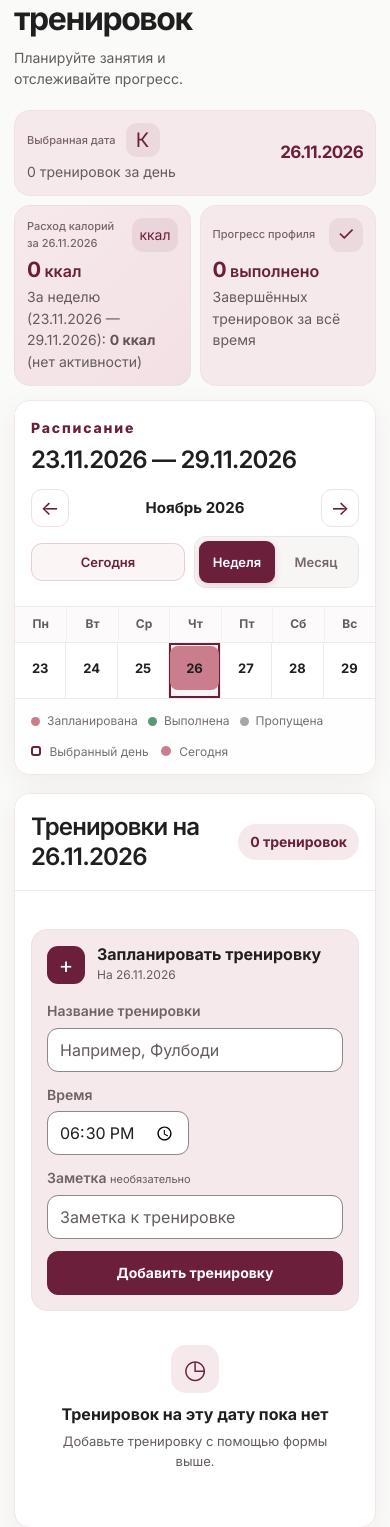
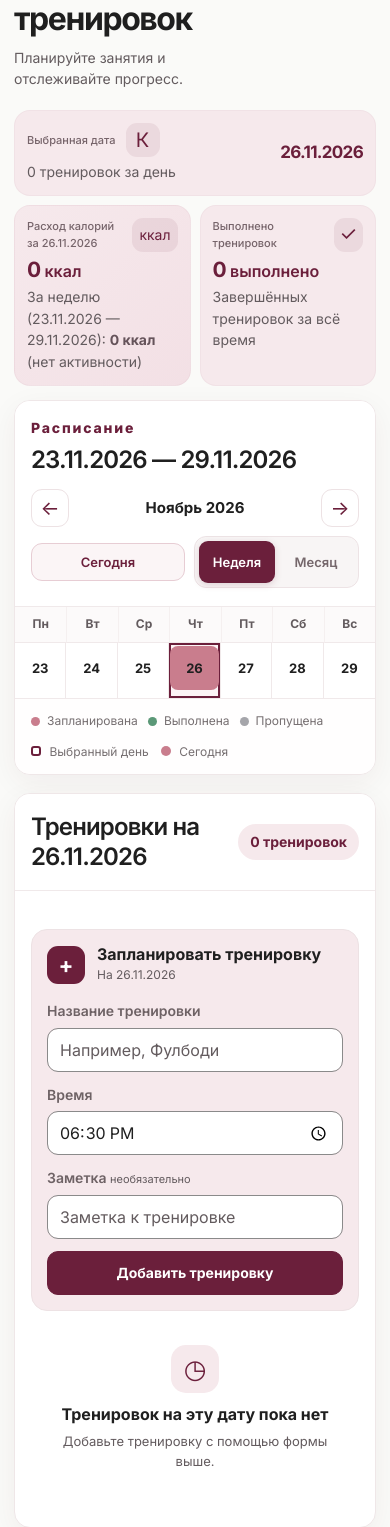
Before and after one commit to Zstviii/PulsePlan, a Django app: page /calendar/ in a window 390 px wide. Shown: the part 158-1685 px from the top of the page. Run offline with Django 5.2, Linux system fonts and the light colour scheme; the visitor is signed in with stand-in values (Sample User, id 1); data that the repository does not hold is empty; parts of the project's set-up code (start-up, migrations or seed data) failed here and were passed over.

Commit message:
Изменено название статистики на панели: "Прогресс профиля" заменено на "Выполнено тренировок"; обновлены стили для блока создания тренировки

```diff
--- a/PulsePlanApp/workout/static/workout/css/app.css
+++ b/PulsePlanApp/workout/static/workout/css/app.css
@@ -518,7 +518,8 @@ a:hover { color: var(--color-primary-dark); }
 .btn-secondary-action:hover { color: #fff; border-color: var(--color-primary); background: var(--color-primary); }
 .create-workout-block { margin-top: 21px; padding: 19px; border: 1px solid var(--color-border); border-radius: var(--radius-card); background: var(--color-card); }
 .create-workout-heading { display: flex; align-items: center; gap: 12px; margin-bottom: 15px; }
-.create-workout-icon { display: inline-flex; align-items: center; justify-content: center; width: 38px; height: 38px; border-radius: 11px; color: #fff; background: var(--color-primary); font-size: 22px; }
+.create-workout-heading > div { min-width: 0; }
+.create-workout-icon { display: inline-flex; flex: 0 0 38px; align-items: center; justify-content: center; width: 38px; height: 38px; border-radius: 11px; color: #fff; background: var(--color-primary); font-size: 22px; font-weight: 700; line-height: 1; }
 .create-workout-heading h3 { margin: 0; color: var(--color-text); font-size: 16px; font-weight: 700; }
 .create-workout-heading p { margin: 2px 0 0; color: var(--color-secondary-text); font-size: 12px; }
 
@@ -655,6 +656,7 @@ a:hover { color: var(--color-primary-dark); }
     .exercise-edit-grid,
     .exercise-create-grid,
     .create-workout-form { grid-template-columns: repeat(2, minmax(0,1fr)); }
+    .create-workout-form { grid-template-columns: minmax(0,1fr); }
     .field-span-2 { grid-column: 1 / -1; }
     .exercise-name-field, .workout-title-field { grid-column: 1 / -1 !important; }
     .exercise-edit-grid .field-actions,
--- a/PulsePlanApp/workout/templates/workout/dashboard.html
+++ b/PulsePlanApp/workout/templates/workout/dashboard.html
@@ -35,7 +35,7 @@
     </article>
     <article class="stat-card">
         <div class="stat-topline">
-            <span class="stat-label">Прогресс профиля</span>
+            <span class="stat-label">Выполнено тренировок</span>
             <span class="stat-icon">✓</span>
         </div>
         <div class="stat-value">{{ total_completed_workouts }} <span>выполнено</span></div>
```
